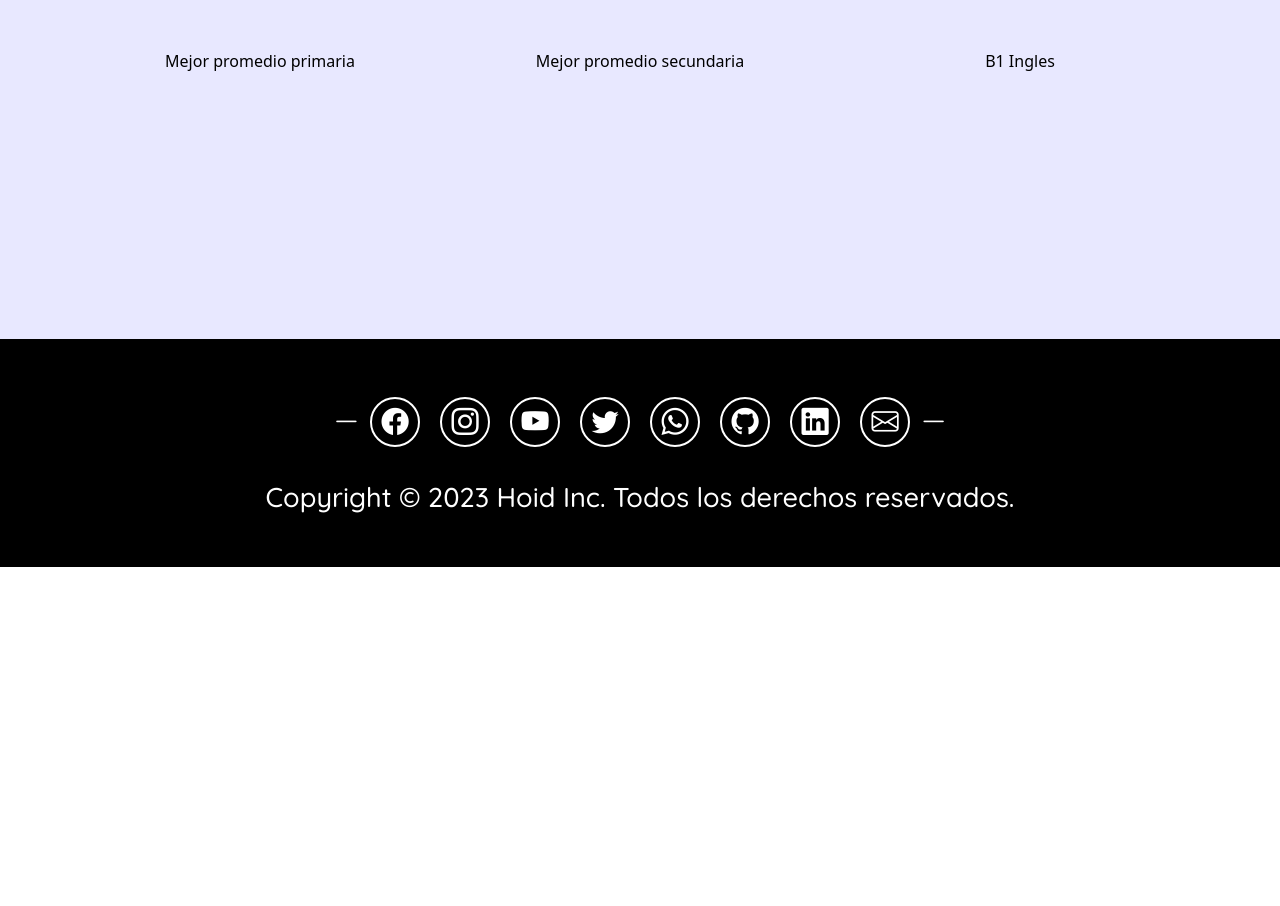
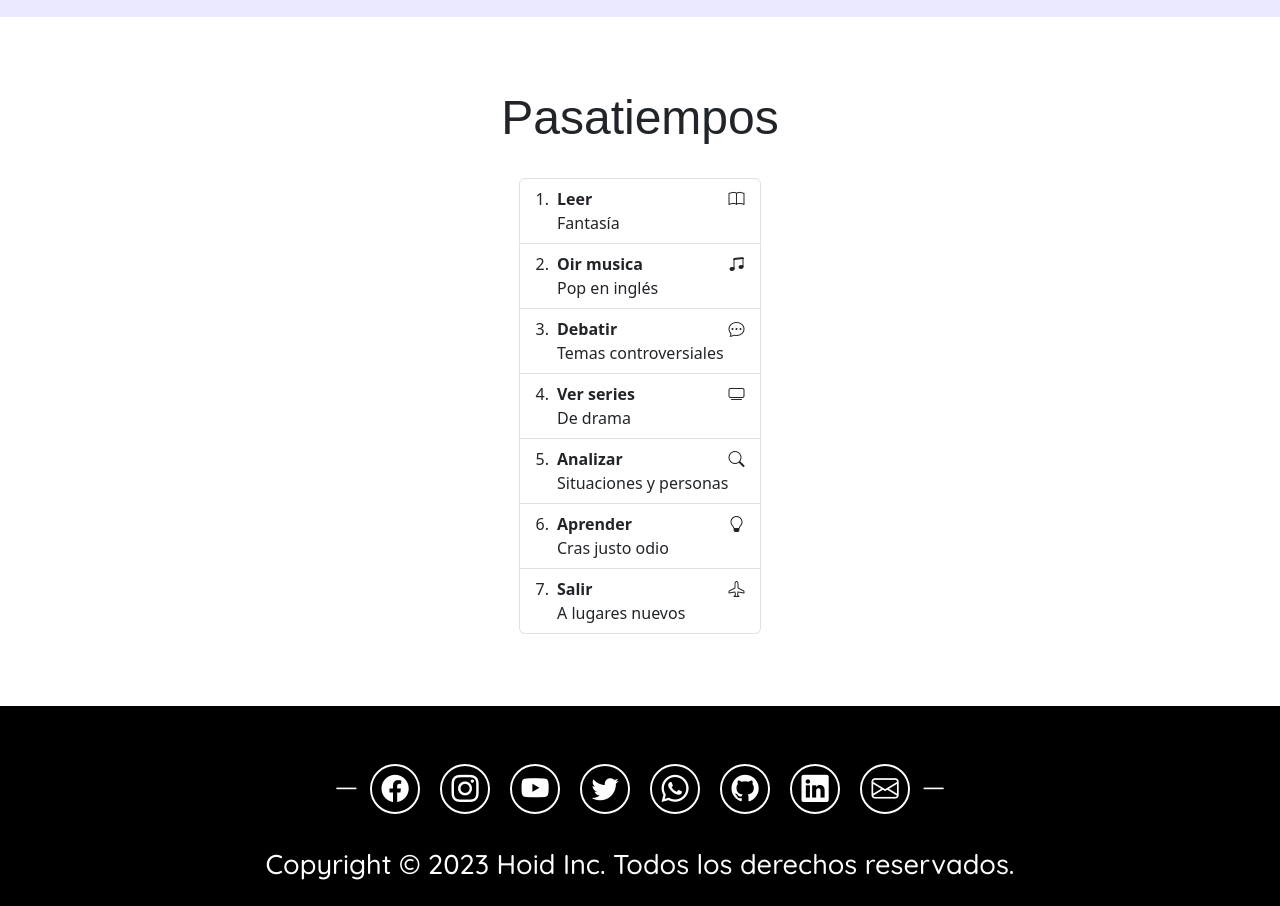
Before and after one commit to Jos-100/CV_Hoid, a plain HTML site: page web/aboutme.html in a window 1280 px wide. Shown: the part 1255-2161 px from the top of the page. Before the commit the page ends 1822 px from the top, so only its background shows below. Drawn offline with nearby package versions, Linux system fonts and the light colour scheme; a web font is replaced by a local one.

Commit message:
Contactame y pasatiempos responsivo

```diff
--- a/web/aboutme.html
+++ b/web/aboutme.html
@@ -61,11 +61,14 @@ Click nbfs://nbhost/SystemFileSystem/Templates/JSP_Servlet/Html.html to edit thi
                   Contactame
                 </a>
                 <ul class="dropdown-menu">
-                  <li><a class="dropdown-item" href="#">GitHub</a></li>
-                  <li><a class="dropdown-item" href="#">Instagram</a></li>
-                  <li><a class="dropdown-item" href="#">WhatsApp</a></li>
-                  <li><a class="dropdown-item" href="#">Facebook</a></li>
-                  <li><a class="dropdown-item" href="#">Email</a></li>
+                  <li><a class="dropdown-item" href="https://github.com/Jos-100">GitHub</a></li>
+                  <li><a class="dropdown-item" href="https://instagram.com/delarivajosue?igshid=NTdlMDg3MTY=">Instagram</a></li>
+                  <li><a class="dropdown-item" href="https://wa.me/5215543827062">WhatsApp</a></li>
+                  <li><a class="dropdown-item" href="https://www.facebook.com/josue.delariva.735?mibextid=LQQJ4d">Facebook</a></li>
+                  <li><a class="dropdown-item" href="mailto:hoidventure@gmail.com">Email</a></li>
+                  <li><a class="dropdown-item" href="https://www.youtube.com/channel/UCjHbUNDvQqybmqOP50hsAcw">Youtube</a></li>
+                  <li><a class="dropdown-item" href="https://www.linkedin.com/in/josue-de-la-riva-5ba840271/">Linkedin</a></li>
+                  <li><a class="dropdown-item" href="https://twitter.com/JosuedelaR42514">Twitter</a></li>
                 </ul>
               </li>
             </ul>
@@ -126,7 +129,7 @@ Click nbfs://nbhost/SystemFileSystem/Templates/JSP_Servlet/Html.html to edit thi
     <!-- Sobre mi Aptitudes y logros (tarjetas)-->
     <section class="apti seccion-clara">
         <div class="container text-center">
-            <h1>Aptitudes y Logros</h1>
+            <h1>Aptitudes</h1>
         </div>
         <br><br><br>
         <div class="container text-center">
@@ -135,7 +138,7 @@ Click nbfs://nbhost/SystemFileSystem/Templates/JSP_Servlet/Html.html to edit thi
                 <div class="col-12 col-md-2">
                     <div class=" tarjetas card">
                         <img class="imgfonfo" src="img/liderazgo.gif" class="card-img-top" alt="Gif de liderazgo">
-                        <div class=" tarjetas2 card-body">
+                        <div class="card-body">
                           <h5 class="card-title">Liderazgo</h5>
                           <p class="card-text">Soy capaz de organizar a un equipo</p>
                         </div>
@@ -144,7 +147,7 @@ Click nbfs://nbhost/SystemFileSystem/Templates/JSP_Servlet/Html.html to edit thi
                 <div class="col-12 col-md-2">
                     <div class=" tarjetas card">
                         <img class="imgfonfo" src="img/solucionador.gif" class="card-img-top" alt="Gif de solucionador">
-                        <div class=" tarjetas2 card-body">
+                        <div class="card-body">
                           <h5 class="card-title">Solucionador</h5>
                           <p class="card-text">Puedo solucionar problemas rapidamente</p>
                         </div>
@@ -153,7 +156,7 @@ Click nbfs://nbhost/SystemFileSystem/Templates/JSP_Servlet/Html.html to edit thi
                 <div class="col-12 col-md-2">
                     <div class=" tarjetas card">
                         <img class="imgfonfo" src="img/auto.gif" class="card-img-top" alt="Gif de autodidacta">
-                        <div class=" tarjetas2 card-body">
+                        <div class="card-body">
                           <h5 class="card-title">Autodidacta</h5>
                           <p class="card-text">Puedo aprender cosas solo velozmente</p>
                         </div>
@@ -162,7 +165,7 @@ Click nbfs://nbhost/SystemFileSystem/Templates/JSP_Servlet/Html.html to edit thi
                 <div class="col-12 col-md-2">
                     <div class=" tarjetas card">
                         <img class="imgfonfo" src="img/comunicacion.gif" class="card-img-top" alt="Gif de comunicacion">
-                        <div class=" tarjetas2 card-body">
+                        <div class="card-body">
                           <h5 class="card-title">Comunicacón</h5>
                           <p class="card-text">Soy capaz de expresar un mensaje directo</p>
                         </div>
@@ -171,7 +174,7 @@ Click nbfs://nbhost/SystemFileSystem/Templates/JSP_Servlet/Html.html to edit thi
                 <div class="col-12 col-md-2">
                     <div class=" tarjetas card">
                         <img class="imgfonfo" src="img/empatia.gif" class="card-img-top" alt="Gif de empatia">
-                        <div class=" tarjetas2 card-body">
+                        <div class="card-body">
                           <h5 class="card-title">Empatia</h5>
                           <p class="card-text">Puedo conectar con todo en mi entorno profundamente</p>
                         </div>
@@ -180,7 +183,7 @@ Click nbfs://nbhost/SystemFileSystem/Templates/JSP_Servlet/Html.html to edit thi
                 <div class="col-12 col-md-2">
                     <div class=" tarjetas card">
                         <img class="imgfonfo" src="img/razonamiento.gif" class="card-img-top" alt="Gif de razonamiento">
-                        <div class=" tarjetas2 card-body">
+                        <div class="card-body">
                           <h5 class="card-title">Razonamiento</h5>
                           <p class="card-text">Proceso ideas de forma rapida y efectiva</p>
                         </div>
@@ -188,23 +191,81 @@ Click nbfs://nbhost/SystemFileSystem/Templates/JSP_Servlet/Html.html to edit thi
                 </div>
             </div>
         </div>
+    </section>
         <br><br><br>
         <div class="container text-center">
-            <div class="row">
-                <!--Logros-->
-                <div class="col-12 col-md-4">
-                    Mejor promedio primaria
-                </div>
-                <div class="col-12 col-md-4">
-                    Mejor promedio secundaria
-                </div>
-                <div class="col-12 col-md-4">
-                    B1 Ingles
-                </div>
-            </div>
+            <h1>Pasatiempos</h1>
         </div>
+        <br>
+    <!-- Sobre mi Pasatiempos (lista) -->
+    <section class="pasatiempos seccion-pasa">
+        <ol class="list-group list-group-numbered">
+            <li class="list-group-item d-flex justify-content-between align-items-start">
+              <div class="ms-2 me-auto">
+                <div class="fw-bold">Leer</div>
+                Fantasía
+              </div>
+              <div>
+              <i class="bi bi-book"></i>
+              </div>
+            </li>
+            <li class="list-group-item d-flex justify-content-between align-items-start">
+              <div class="ms-2 me-auto">
+                <div class="fw-bold">Oir musica</div>
+                Pop en inglés
+              </div>
+              <div>
+              <i class="bi bi-music-note-beamed"></i>
+              </div>
+            </li>
+            <li class="list-group-item d-flex justify-content-between align-items-start">
+              <div class="ms-2 me-auto">
+                <div class="fw-bold">Debatir</div>
+                Temas controversiales
+              </div>
+              <div>
+              <i class="bi bi-chat-dots"></i>
+              </div>
+            </li>
+            <li class="list-group-item d-flex justify-content-between align-items-start">
+              <div class="ms-2 me-auto">
+                <div class="fw-bold">Ver series</div>
+                De drama
+              </div>
+              <div>
+              <i class="bi bi-tv"></i>
+              </div>
+            </li>
+            <li class="list-group-item d-flex justify-content-between align-items-start">
+              <div class="ms-2 me-auto">
+                <div class="fw-bold">Analizar</div>
+                Situaciones y personas
+              </div>
+              <div>
+             <i class="bi bi-search"></i>
+              </div>
+            </li>
+            <li class="list-group-item d-flex justify-content-between align-items-start">
+              <div class="ms-2 me-auto">
+                <div class="fw-bold">Aprender</div>
+                Cras justo odio
+              </div>
+              <div>
+              <i class="bi bi-lightbulb"></i>
+              </div>
+            </li>
+            <li class="list-group-item d-flex justify-content-between align-items-start">
+              <div class="ms-2 me-auto">
+                <div class="fw-bold">Salir</div>
+                A lugares nuevos
+              </div>
+              <div>
+                 <i class="bi bi-airplane"></i>
+              </div>
+            </li>
+        </ol>
+        <br><br><br>
     </section>
-    <!-- Sobre mi Pasatiempos (lista) -->
 
     <footer class="seccion-oscura d-flex flex-column align-items-center justify-content-center">
         <div class="d-flex flex-wrap align-items-center justify-content-center">
```
Also changed, not shown: web/index.html (+10 -7 lines).
